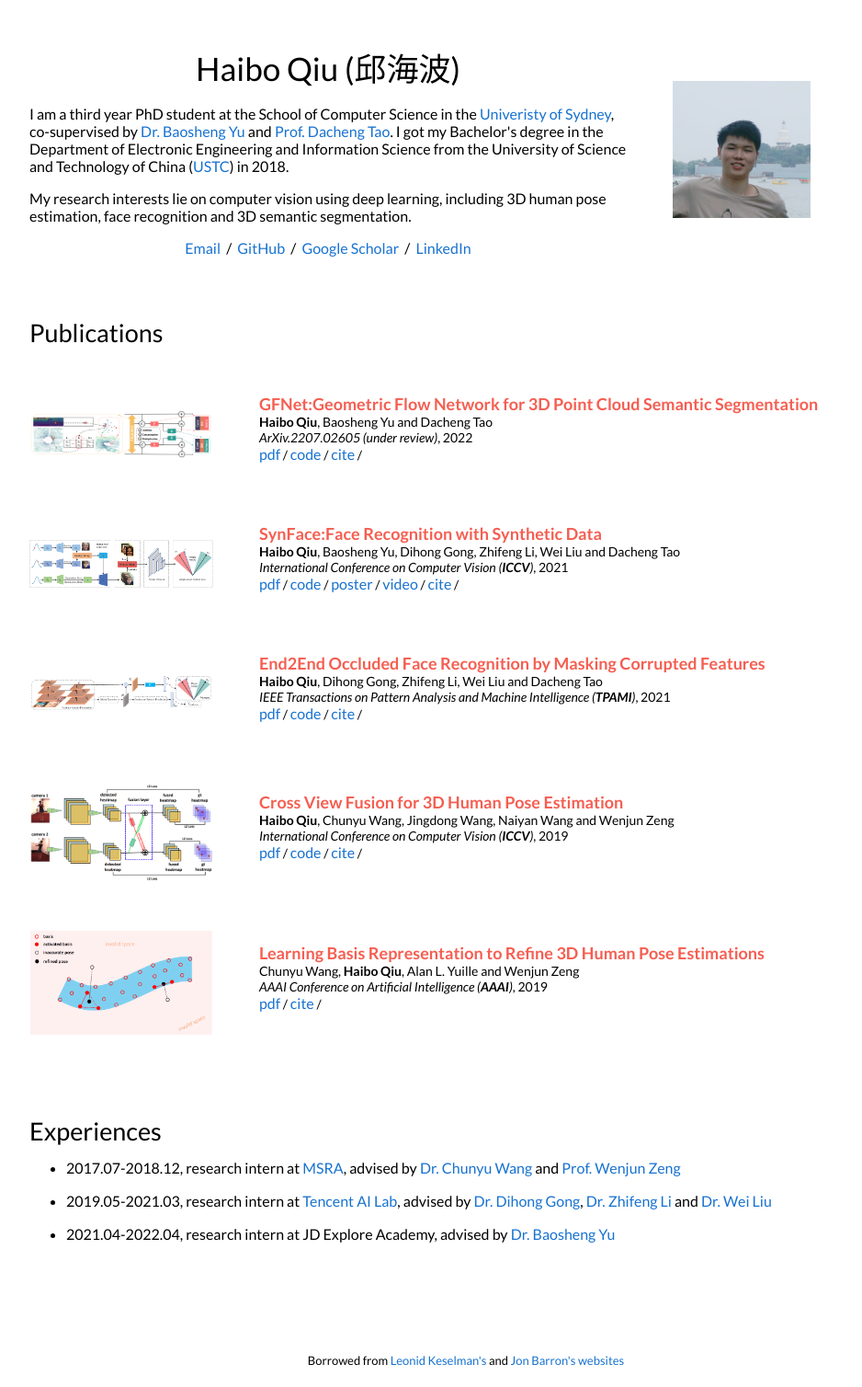
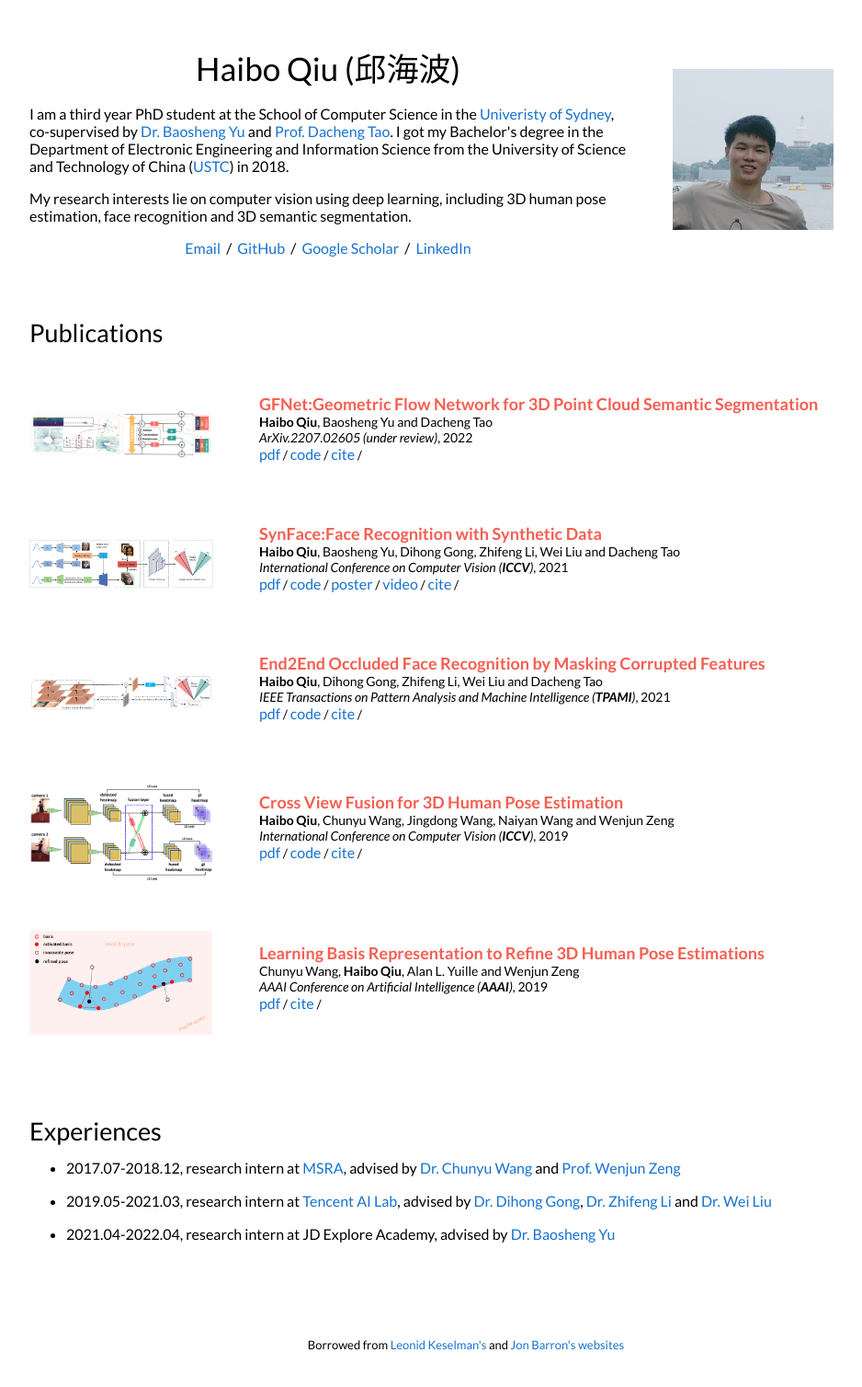
Before and after one commit to haibo-qiu/haibo-qiu.github.io, a Jekyll site: the page built from _posts/2022-07-26-GFNet.markdown, in a window 1280 px wide. Shown: the whole page at 92% size, without its empty margins (133-1071 px from the left). Built offline with Jekyll 4.4.1, drawn with Linux system fonts in a browser that asks for light colours; a script that is not in the unit is left out.

Commit message:
Update default.html

```diff
--- a/_layouts/default.html
+++ b/_layouts/default.html
@@ -64,7 +64,7 @@
               </p>
             </td>
             <td style="padding:2.5%;width:30%;max-width:30%">
-              <img style="width:60%;max-width:60%" alt="profile photo" src="imgs/avatar.jpg">
+              <img style="width:70%;max-width:70%" alt="profile photo" src="imgs/avatar.jpg">
             </td>
           </tr>
         </table>
@@ -135,7 +135,6 @@
             </td>
           </tr>
         </table>
-        <br>
         <br>
         <br>
        <!--  <table style="width:100%;border:0px;border-spacing:0px;border-collapse:separate;margin-right:auto;margin-left:auto;">
```
